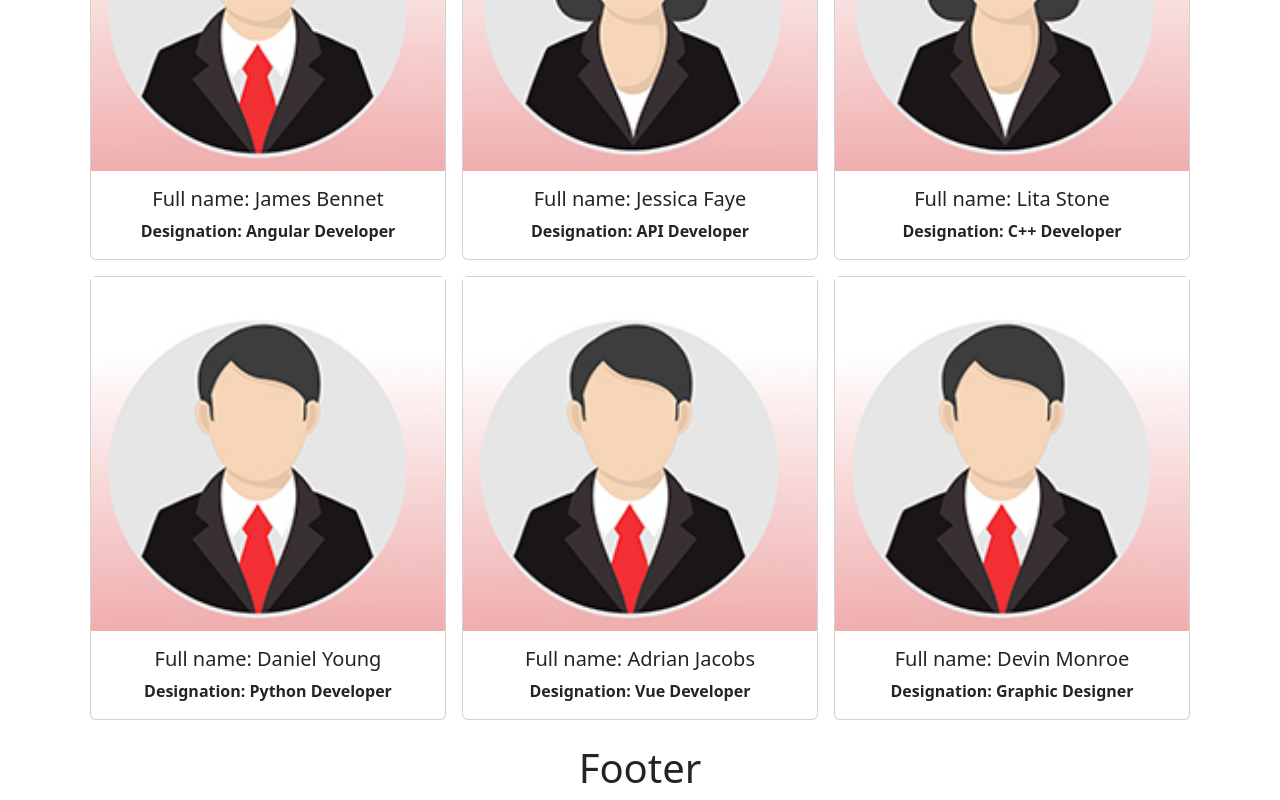
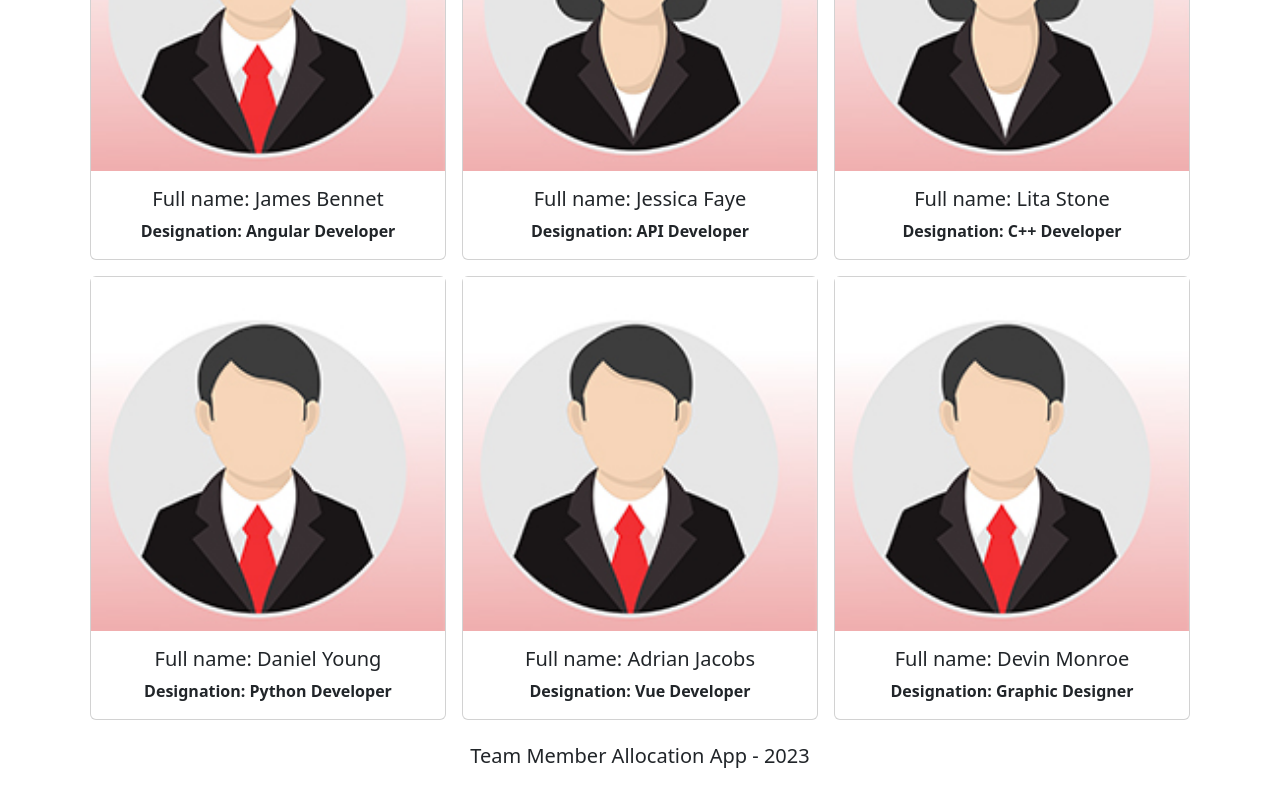
Before and after one commit to nordomcode/team-tracker, a React (Create React App) app: page / in a window 1280 px wide. Shown: the part 1314-2114 px from the top of the page. Built offline with nearby package versions, Linux system fonts and the light colour scheme.

Commit message:
Add localStorage and useEfefct

```diff
--- a/src/App.js
+++ b/src/App.js
@@ -3,14 +3,14 @@
 import Header from './Header'
 import Footer from './Footer'
 import Employees from './Employees'
-import {useState} from 'react'
+import {useState, useEffect} from 'react'
 
 
 
 function App() {
 
-  const [selectedTeam, setTeam] = useState('TeamA')
-  const [employees, setEmployees] = useState([{
+  const [selectedTeam, setTeam] = useState(JSON.parse(localStorage.getItem('selectedTeam')) || 'TeamA')
+  const [employees, setEmployees] = useState(JSON.parse(localStorage.getItem('employeeList')) || [{
     id: 1,
     fullName: "Bob Jones",
     designation: "JavaScript Developer",
@@ -106,11 +106,20 @@
   setEmployees(transformedEmployees)
   }
 
+  useEffect(() => {
+    localStorage.setItem('employeeList', JSON.stringify(employees))
+  }, [employees])
+
+  useEffect(() => {
+    localStorage.setItem('selectedTeam', JSON.stringify(selectedTeam))
+  }, [selectedTeam])
+
   return (
     <div className="App">
       <Header
         selectedTeam={selectedTeam}
-        teamMemberCount = {employees.filter((employee) => employee.teamName===selectedTeam).length}/>
+        teamMemberCount = {employees.filter((employee) => employee.teamName===selectedTeam).length}
+      />
       <Employees
         employees={employees}
         selectedTeam={selectedTeam}
--- a/src/Employees.jsx
+++ b/src/Employees.jsx
@@ -25,7 +25,7 @@
             <div className="card-collection">
               {
               employees.map((employee) => (
-                <div id={employee.id} className={(employee.teamName === selectedTeam ? 'card m-2 standout' : 'card m-2')} style={{cursor: 'pointer'}} onClick={handleEmployeeCardClick}>
+                <div key={employee.id} id={employee.id} className={(employee.teamName === selectedTeam ? 'card m-2 standout' : 'card m-2')} style={{cursor: 'pointer'}} onClick={handleEmployeeCardClick}>
                   {(employee.gender==='male')
                   ? <img src={maleProfile} className='card-image-top'/>
                   : <img src={femaleProfile} className='card-image-top'/>}
--- a/src/Footer.jsx
+++ b/src/Footer.jsx
@@ -1,9 +1,15 @@
 
 const Footer = () => {
+
+  const today = new Date()
     return (
-      <header>
-          <h1>Footer</h1>
-      </header>
+      <footer className='container'>
+        <div className="row justify-content-center mt-3 mb-4">
+          <div className="col-8">
+            <h5>Team Member Allocation App - {today.getFullYear()}</h5>
+          </div>
+        </div>
+      </footer>
     )
   }
 
```
Lines whose indentation alone changed are shown as unchanged.
